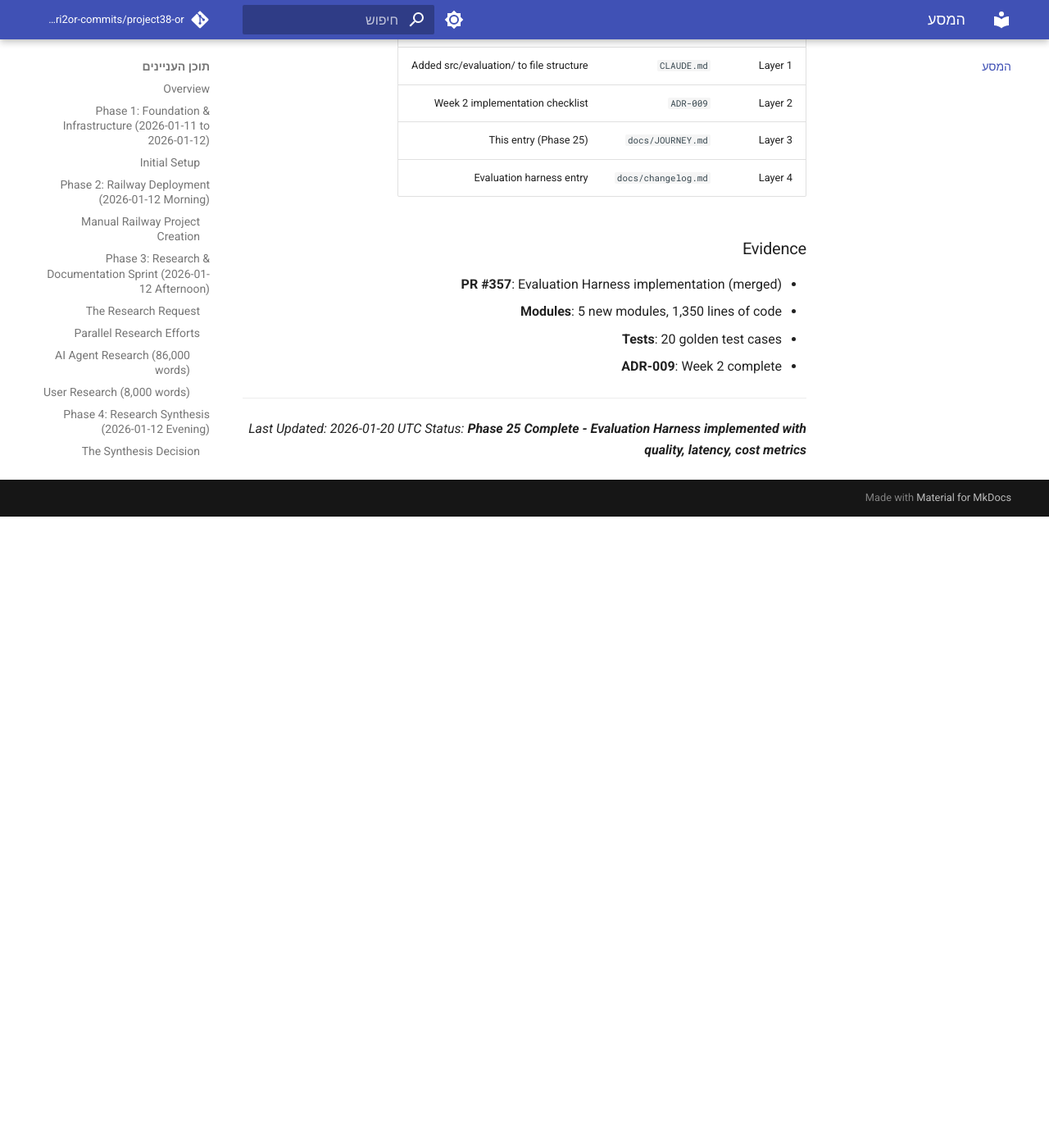
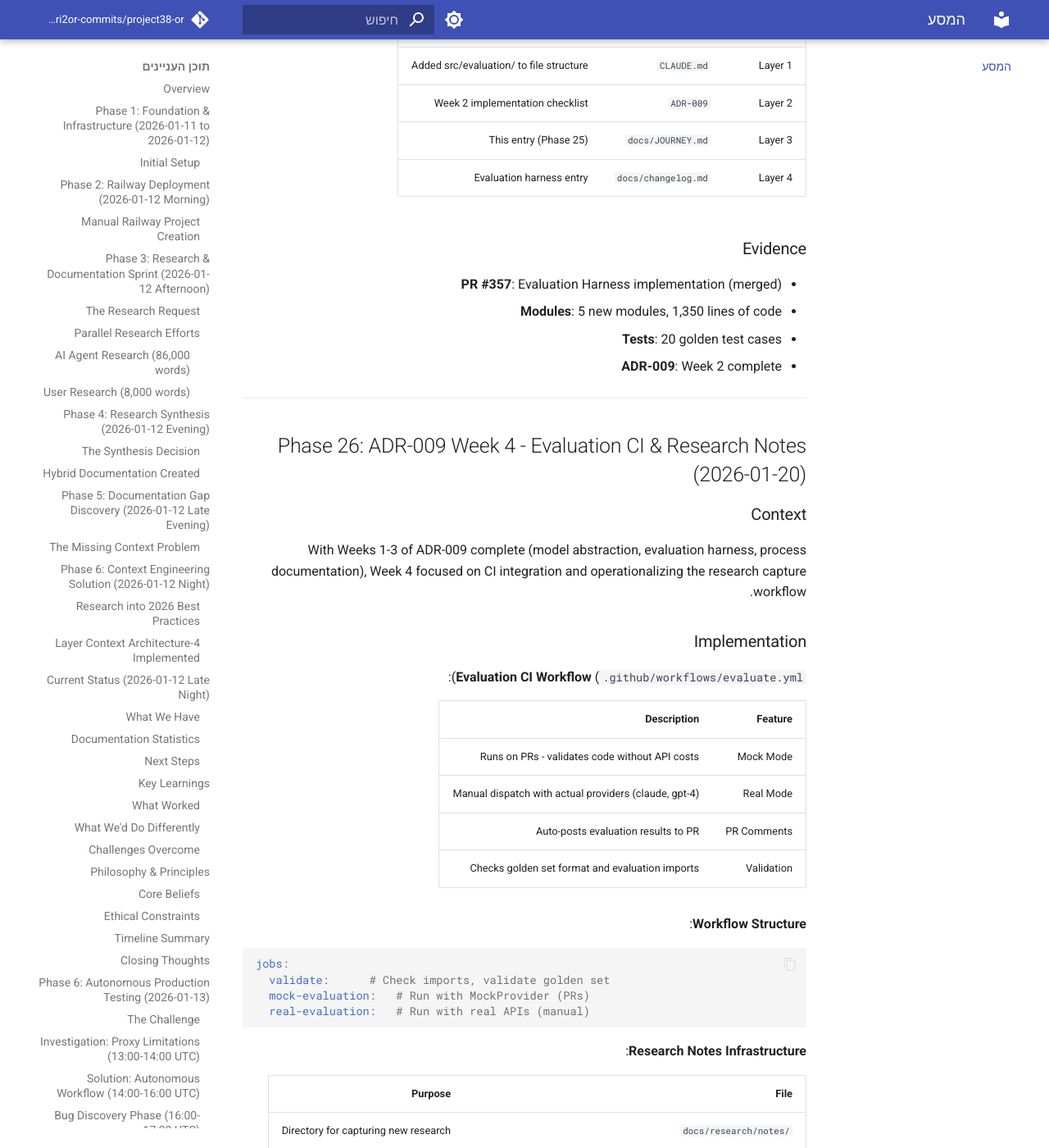
Before and after one commit to edri2or-commits/project38-or, an MkDocs documentation site: the page built from docs/JOURNEY.md, in a window 1280 px wide and 1400 px high, scrolled down 103075 px. Shown: the whole window at 82% size. Built offline with MkDocs 1.6.1 and Material for MkDocs 9.7.7, drawn with Linux system fonts in a browser that asks for light colours; comment, search, counter and statistics services are not loaded; before the commit the page ends 103705 px from its top, so only the background shows below that; some of the changed text lies outside the part shown.

Commit message:
docs(journey): add Phase 26 - ADR-009 Week 4 CI Integration (#360)
- Document evaluation CI workflow implementation
- Document research notes infrastructure
- Add ADR-009 progress summary table
- Update 4-layer documentation checklist

Completes Layer 3 documentation for PR #359.

Co-authored-by: Claude <noreply@anthropic.com>

````diff
--- a/docs/JOURNEY.md
+++ b/docs/JOURNEY.md
@@ -4410,5 +4410,74 @@ python scripts/run_evaluation.py --output results.json
 
 ---
 
+## Phase 26: ADR-009 Week 4 - Evaluation CI & Research Notes (2026-01-20)
+
+### Context
+
+With Weeks 1-3 of ADR-009 complete (model abstraction, evaluation harness, process documentation), Week 4 focused on CI integration and operationalizing the research capture workflow.
+
+### Implementation
+
+**Evaluation CI Workflow** (`.github/workflows/evaluate.yml`):
+
+| Feature | Description |
+|---------|-------------|
+| Mock Mode | Runs on PRs - validates code without API costs |
+| Real Mode | Manual dispatch with actual providers (claude, gpt-4) |
+| PR Comments | Auto-posts evaluation results to PR |
+| Validation | Checks golden set format and evaluation imports |
+
+**Workflow Structure**:
+```yaml
+jobs:
+  validate:      # Check imports, validate golden set
+  mock-evaluation:   # Run with MockProvider (PRs)
+  real-evaluation:   # Run with real APIs (manual)
+```
+
+**Research Notes Infrastructure**:
+
+| File | Purpose |
+|------|---------|
+| `docs/research/notes/` | Directory for capturing new research |
+| `docs/research/notes/.gitkeep` | Preserve empty directory in git |
+| `docs/research/notes/2026-01-20-claude-4-opus-evaluation.md` | Example research note |
+
+**Example Research Note** demonstrates the full 5-stage process:
+- Source documentation (URL, author, date)
+- Hypothesis with testable metrics
+- Impact estimate (scope, effort, risk, reversibility)
+- Current vs proposed state comparison
+- Triage decision (Spike selected)
+
+### ADR-009 Progress Summary
+
+| Week | Focus | Status | Evidence |
+|------|-------|--------|----------|
+| Week 1 | Model Abstraction | ✅ Complete | PR #355, src/providers/ |
+| Week 2 | Evaluation Harness | ✅ Complete | PR #357, src/evaluation/ |
+| Week 3 | Process Docs | ✅ Complete | PR #358, docs/research/ |
+| Week 4 | CI Integration | 🔄 3/4 | PR #359, evaluate.yml |
+
+**Remaining**: Run first weekly review (scheduled for next Monday)
+
+### 4-Layer Documentation Updates
+
+| Layer | File | Update |
+|-------|------|--------|
+| Layer 1 | `CLAUDE.md` | Added Evaluation CI Workflow section |
+| Layer 2 | `ADR-009` | Phase 4 status updated (3/4 complete) |
+| Layer 3 | `docs/JOURNEY.md` | This entry (Phase 26) |
+| Layer 4 | `docs/changelog.md` | Evaluation CI Workflow entry |
+
+### Evidence
+
+- **PR #359**: Evaluation CI workflow (merged)
+- **Files Created**: 3 new files (workflow, .gitkeep, example note)
+- **Lines Added**: 478 lines across 6 files
+- **ADR-009**: Week 4 in progress (3/4 items complete)
+
+---
+
 *Last Updated: 2026-01-20 UTC*
-*Status: **Phase 25 Complete - Evaluation Harness implemented with quality, latency, cost metrics***
+*Status: **Phase 26 Complete - Evaluation CI workflow deployed, research notes infrastructure ready***
````
